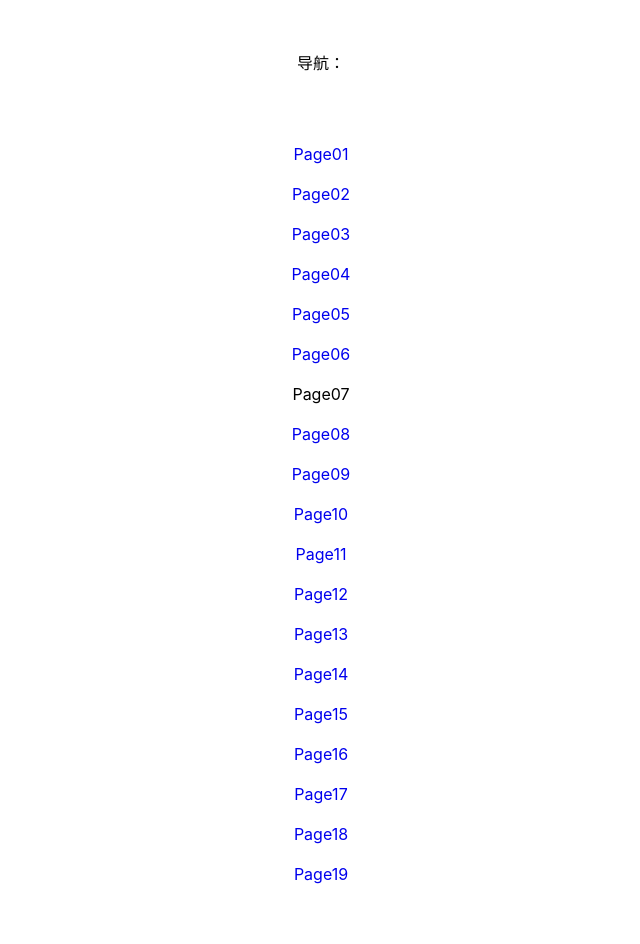
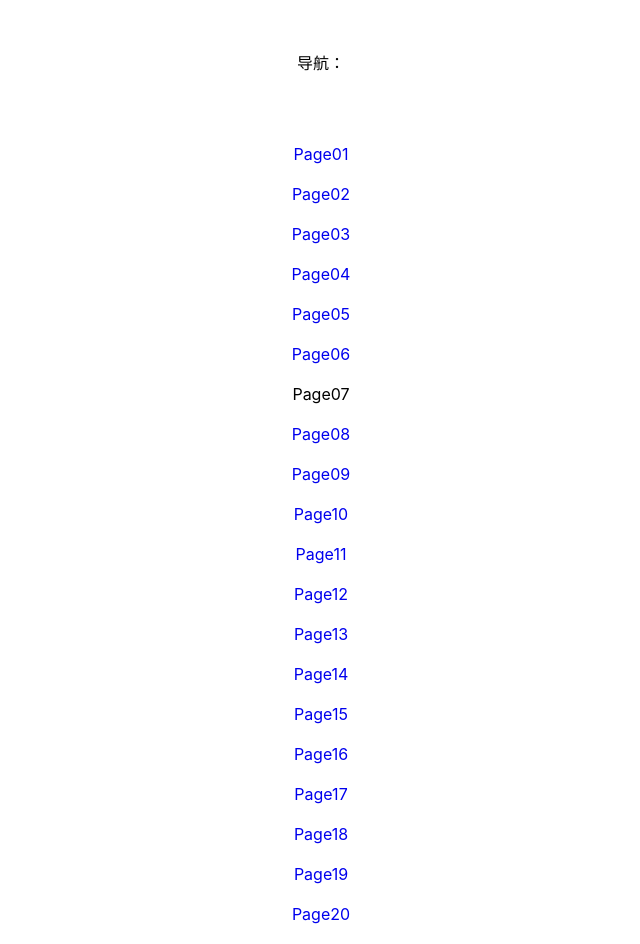
Before and after one commit to Faith-yin/demojs, a Vue app in the folder demo-project01/: page /Page04 in a window 1280 px wide. Shown: the whole page, without its empty margins (319-959 px from the left). Before the commit the page ends 904 px from the top, so only its background shows below. Built offline with nearby package versions, Linux system fonts and the light colour scheme; what ypf-methods would draw is missing.

Commit message:
pdfh5的使用

```diff
--- a/demo-project01/package.json
+++ b/demo-project01/package.json
@@ -16,6 +16,7 @@
     "jsrsasign": "^8.0.16",
     "mockjs": "^1.1.0",
     "node-sass": "^4.13.1",
+    "pdfh5": "^1.3.19",
     "sass-loader": "^7.3.1",
     "vant": "^2.8.7",
     "vue": "^2.5.2",
--- a/demo-project01/src/router/index.js
+++ b/demo-project01/src/router/index.js
@@ -110,5 +110,10 @@ export default new Router({
       name: 'Page19',
       component: () => import('@/views/Page19')
     },
+    {
+      path: '/Page20',
+      name: 'Page20',
+      component: () => import('@/views/Page20')
+    },
   ]
 })
--- a/demo-project01/src/views/HomePage.vue
+++ b/demo-project01/src/views/HomePage.vue
@@ -62,6 +62,9 @@
       <div>
         <router-link to="Page19">Page19</router-link>
       </div>
+      <div>
+        <router-link to="Page20">Page20</router-link>
+      </div>
     </div>
   </div>
 </template>
--- /dev/null
+++ b/demo-project01/src/views/Page20.vue
@@ -0,0 +1,43 @@
+<!--
+ * @Date: 2020-08-23 15:55:48
+ * @information: pdfh5 插件的使用，终于找见好用的了。。。
+   参考博客：https://www.gjtool.cn/archives/pdfh5
+-->
+<template>
+  <div id="page20">
+    <div id="demo"></div>
+  </div>
+</template>
+
+<script>
+import Pdfh5 from "pdfh5";
+
+export default {
+  data() {
+    return {
+      pdfh5: null
+    }
+  },
+  methods: {
+
+  },
+  created() {
+
+  },
+  mounted() {
+		//实例化
+	  this.pdfh5 = new Pdfh5("#demo", {
+		  pdfurl: "http://storage.xuetangx.com/public_assets/xuetangx/PDF/PlayerAPI_v1.0.6.pdf",
+		  // pdfurl: "https://qjdev-pred-files.oss-cn-beijing.aliyuncs.com/report_accounts_java/EMSSJUJ20200819095103121ws0ZuFWn.pdf",
+	  });
+	  //监听完成事件
+	  this.pdfh5.on("complete", function (status, msg, time) {
+		  console.log("状态：" + status + "，信息：" + msg + "，耗时：" + time + "毫秒，总页数：" + this.totalNum)
+	  })
+  }
+}
+</script>
+
+<style lang="scss">
+@import "pdfh5/css/pdfh5.css";
+</style>
```
Also changed, not shown: 1 other file (tests, documents, lock files or other folders).
